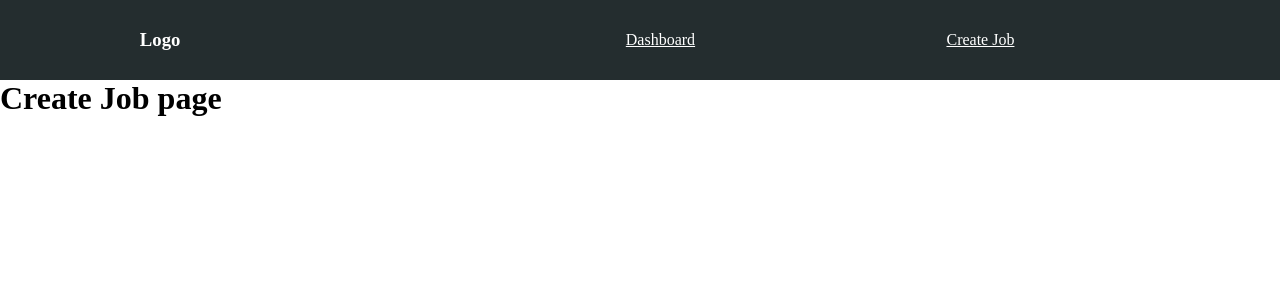
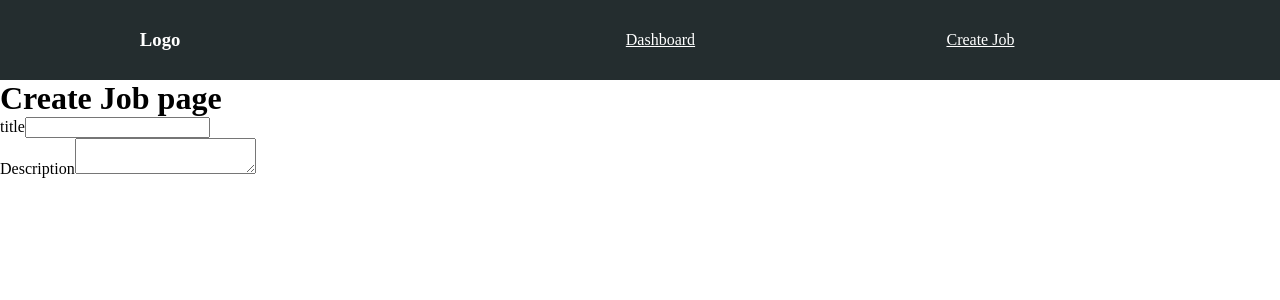
Before and after one commit to faisal2754/Web-Data-Labelling-v2, a React (Create React App) app: page /create-job in a window 1280 px wide. Shown: the top 300 px of the page. Built offline with nearby package versions, Linux system fonts and the light colour scheme.

Commit message:
added form component

```diff
--- /dev/null
+++ b/src/Components/CreateJobForm.jsx
@@ -0,0 +1,46 @@
+import React, { Component } from 'react';
+
+class CreateJobForm extends Component {
+	constructor(props) {
+		super(props);
+
+		this.state = {
+			title: '',
+            description:''
+		};
+	}
+
+    handletitleChange=(event)=>{
+        this.setState({
+            title:event.target.value
+        })
+    }
+
+    handleDescChange=(event)=>{
+        this.setState({
+            description:event.target.value
+        })
+    }
+
+	render() {
+		return (
+			<form>
+				<div>
+					<label>title</label>
+					<input type="text"
+                    value={this.state.title}
+                    onChange={this.handletitleChange} />
+				</div>
+                <div>
+                    <label>
+                        Description
+                    </label>
+                    <textarea value={this.state.description}
+                    onChange={this.handleDescChange}></textarea>
+                </div>
+                <div></div>
+			</form>
+		);
+	}
+}
+export default CreateJobForm;
--- a/src/Pages/CreateJob.jsx
+++ b/src/Pages/CreateJob.jsx
@@ -1,9 +1,11 @@
 import React from 'react'
+import CreateJobForm from '../Components/CreateJobForm'
 
 const CreateJob = () => {
     return (
         <div>
             <h1>Create Job page</h1>
+            <CreateJobForm/>
         </div>
     )
 }
```
Also changed, not shown: 1 other file (tests, documents, lock files or other folders).
